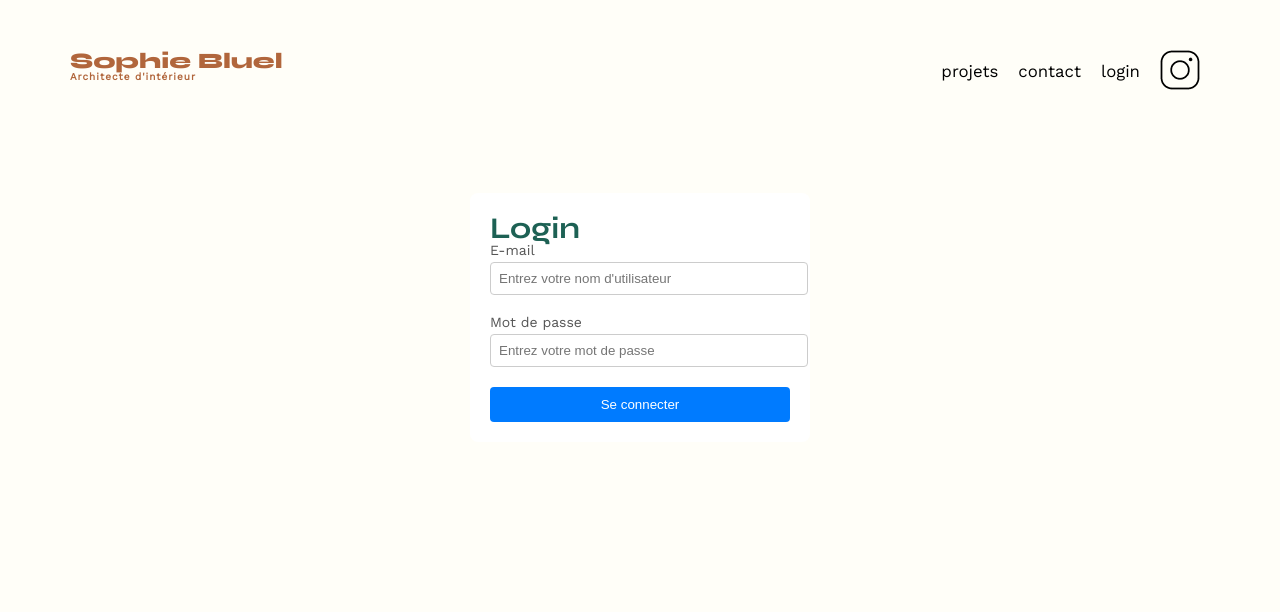
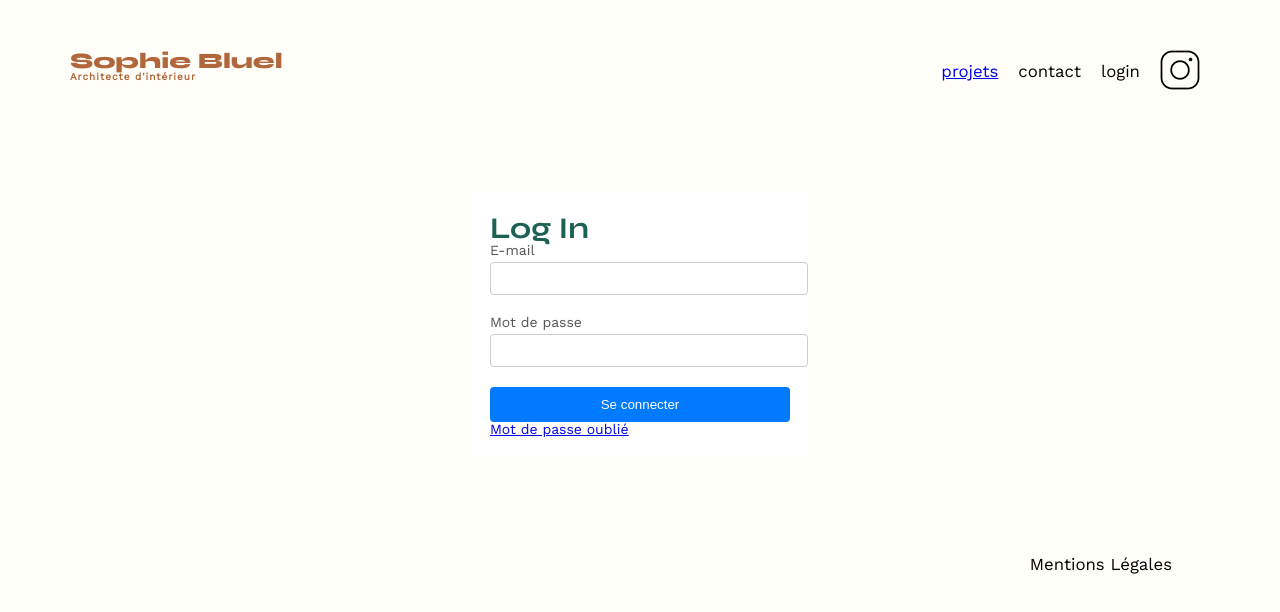
Before and after one commit to SkyKnigth/Sophie-Bluel, a plain HTML site: page FrontEnd/login/index.html in a window 1280 px wide. Drawn offline with nearby package versions, Linux system fonts and the light colour scheme.

Commit message:
add footer

```diff
--- a/FrontEnd/login/index.html
+++ b/FrontEnd/login/index.html
@@ -15,7 +15,7 @@
 	<h1>Sophie Bluel <span>Architecte d'intérieur</span></h1>
 	<nav>
 		<ul>
-			<li>projets</li>
+			<li><a href="./FrontEnd/index.html">projets</a></li>
 			<li>contact</li>
 			<li>login</li>
 			<li><img src="./../assets/icons/instagram.png" alt="Instagram"></li>
@@ -25,20 +25,31 @@
 
 <div class="login-section">
 	<div class="login-container">
-		<h2>Login</h2>
+		<h2>Log In</h2>
 		<form action="#">
 			<div class="form-group">
 				<label for="email">E-mail</label>
-				<input type="text" id="username" name="username" placeholder="Entrez votre nom d'utilisateur" required>
+				<input type="text" id="email" name="email">
 			</div>
 			<div class="form-group">
 				<label for="password">Mot de passe</label>
-				<input type="password" id="password" name="password" placeholder="Entrez votre mot de passe" required>
+				<input type="password" id="password" name="password">
 			</div>
 			<button type="submit">Se connecter</button>
 		</form>
+
+		<p><a href="#">Mot de passe oublié</a></p>
+
 	</div>
 </div>
 
+<footer>
+	<nav>
+		<ul>
+			<li>Mentions Légales</li>
+		</ul>
+	</nav>
+</footer>
+
 </body>
 </html>
```
